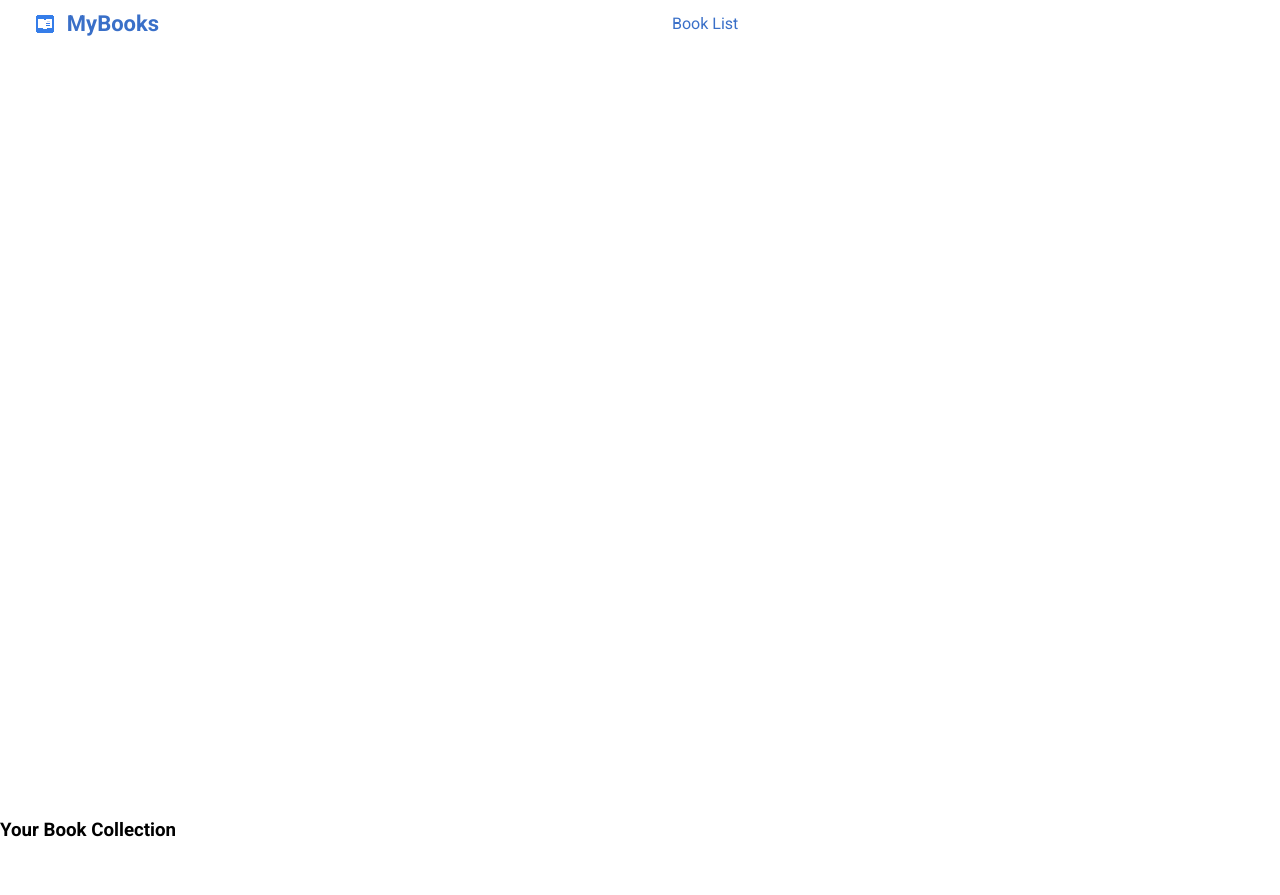
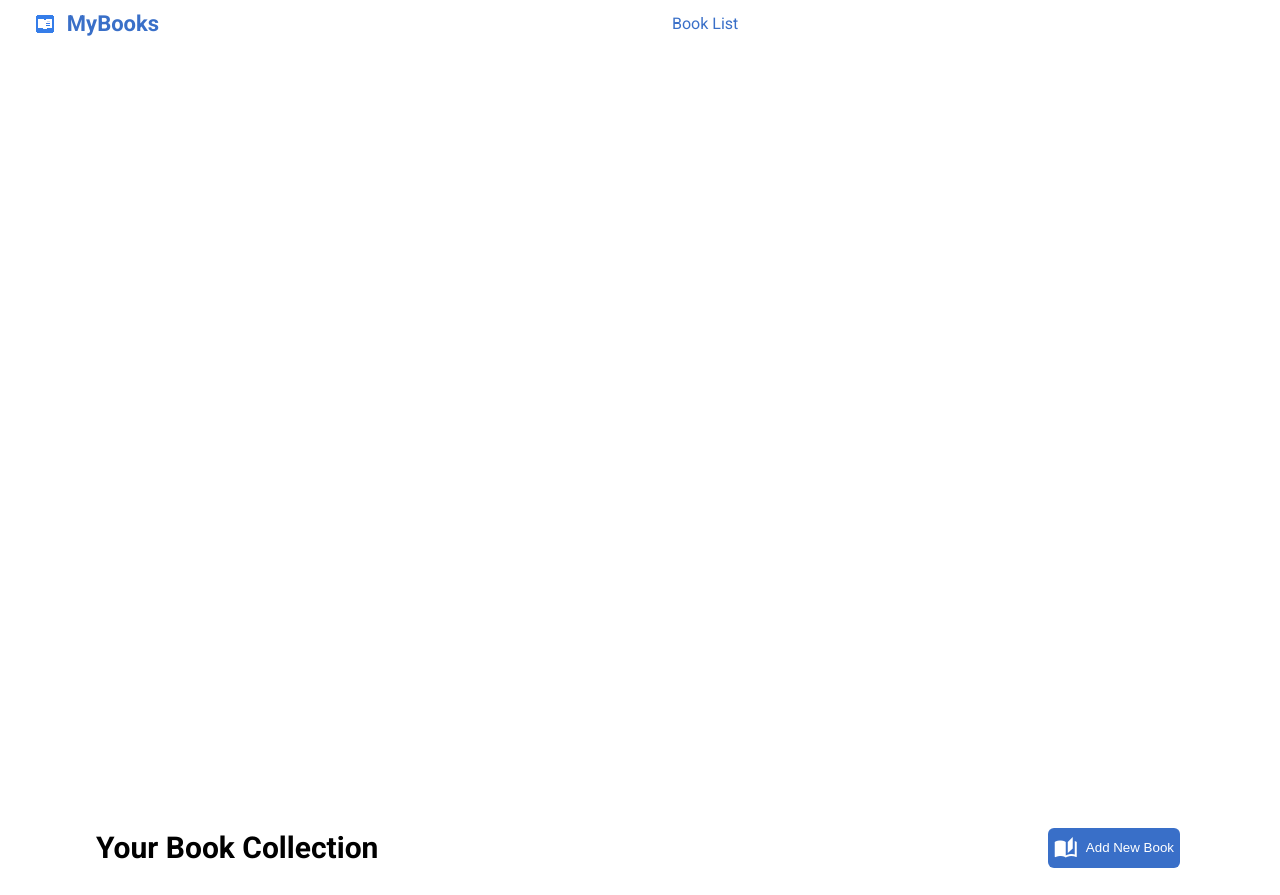
Before and after one commit to io-95/MyBooks, an Angular app in the folder Frontend/MyBooks-Frontend/: page / in a window 1280 px wide. Before the commit the page ends 841 px from the top, so only its background shows below. Built offline with nearby package versions, Linux system fonts and the light colour scheme.

Commit message:
add header, and add new book button

```diff
--- a/Frontend/MyBooks-Frontend/src/app/pages/home/home.component.css
+++ b/Frontend/MyBooks-Frontend/src/app/pages/home/home.component.css
@@ -0,0 +1,31 @@
+@import url('https://fonts.googleapis.com/css2?family=Roboto:wght@400;500;700&display=swap');
+
+.span{
+  display: flex;
+  align-items: center;
+}
+
+.header{
+  font-family: 'Roboto', sans-serif;
+  padding-left: 96px;
+  font-size: 30px
+}
+
+.book_icon{
+  background: #396FC8;
+  font-variation-settings:
+    'FILL' 0
+}
+
+.button{
+  background: #396FC8;
+  color: white;
+  border-radius: 6px;
+  border: none;
+  display: flex;
+  align-items: center;
+  gap: 8px;
+  height: 40px;
+  position: fixed;
+  right: 100px;
+}
--- a/Frontend/MyBooks-Frontend/src/app/pages/home/home.component.html
+++ b/Frontend/MyBooks-Frontend/src/app/pages/home/home.component.html
@@ -1 +1,7 @@
-<h3>Your Book Collection</h3>
+<span class="span">
+  <h3 class="header">Your Book Collection</h3>
+  <button matFab extended class="button">
+    <mat-icon class="book_icon">auto_stories</mat-icon>
+    Add New Book
+  </button>
+</span>
--- a/Frontend/MyBooks-Frontend/src/app/pages/home/home.component.ts
+++ b/Frontend/MyBooks-Frontend/src/app/pages/home/home.component.ts
@@ -1,9 +1,13 @@
 import { Component } from '@angular/core';
+import {MatButtonModule} from '@angular/material/button';
+import {MatIconModule} from '@angular/material/icon';
+import {MatFormFieldModule} from '@angular/material/form-field';
 
 @Component({
   selector: 'app-home',
   templateUrl: './home.component.html',
-  styleUrls: ['./home.component.css']
+  styleUrls: ['./home.component.css'],
+  imports: [MatIconModule, MatButtonModule]
 })
 
 export class HomeComponent {
```
